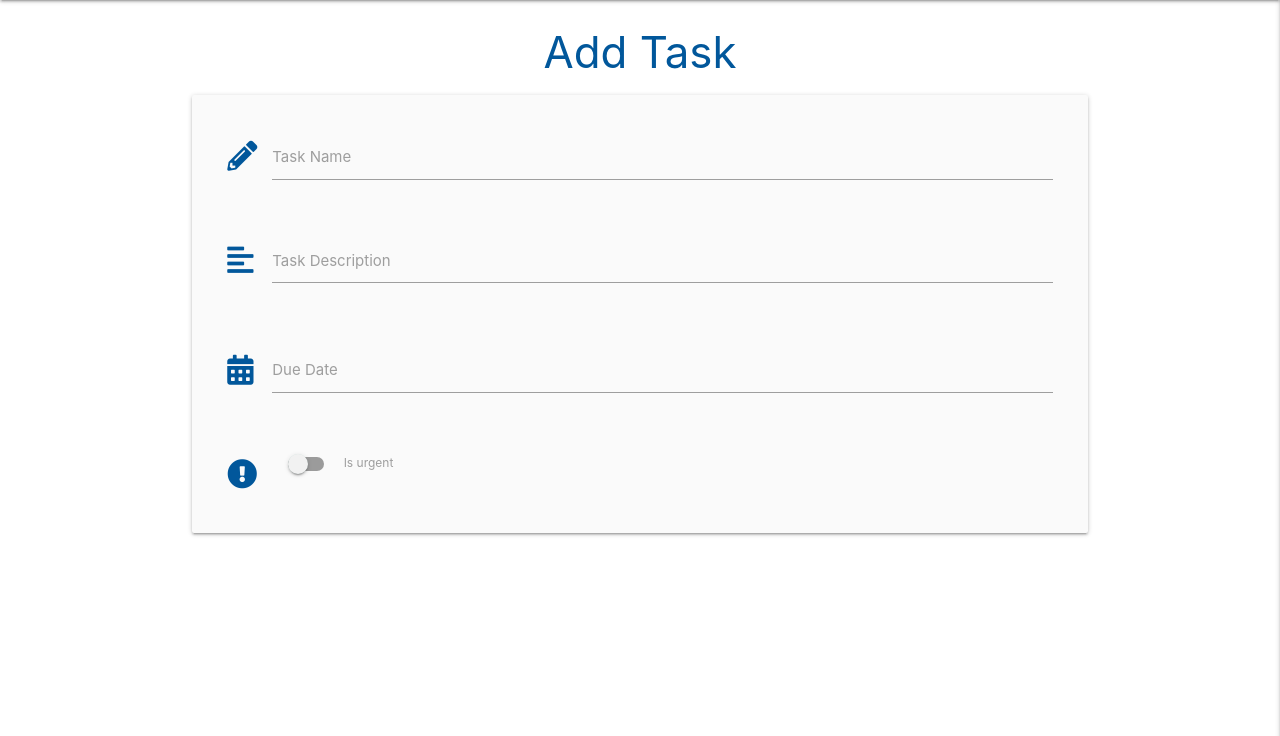
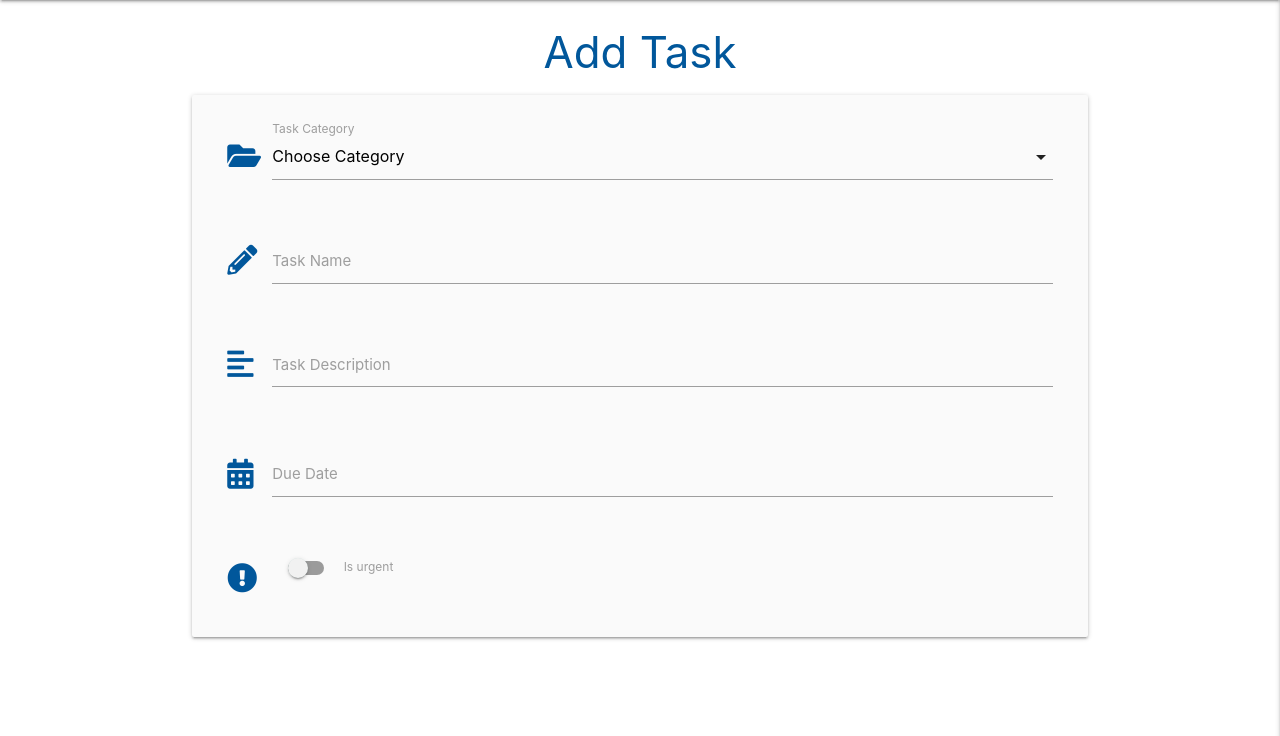
Before and after one commit to ANDREWAHN-UK/Mini-Project-Task-Manager, a Flask app: page /add_task in a window 1280 px wide. Shown: the part 64-800 px from the top of the page. Run offline with Flask 2, Linux system fonts and the light colour scheme; data that the repository does not hold is empty; some libraries are stand-ins or nearby versions.

Commit message:
templates - modified add_tasks.html with category dropdown

```diff
--- a/templates/add_task.html
+++ b/templates/add_task.html
@@ -7,6 +7,20 @@
 
 <div class="row card-panel grey lighten-5">
     <form class="col s12" method="POST" action="">
+
+        <div class="row">
+            <div class="input-field col s12">
+                <i class="fas fa-folder-open prefix light-blue-text text-darken-4"></i>
+                <select id="category_name" name="category_name" class="validate" required>
+                    <option value="" disabled selected>Choose Category</option>
+                    {% for category in categories %}
+                        <option value="{{ category.category_name }}">{{ category.category_name }}</option>
+                    {% endfor %}
+                </select>
+                <label for="category_name">Task Category</label>
+            </div>
+        </div>
+
         <div class="row">
             <div class="input-field col s12">
                 <i class="fas fa-pencil-alt prefix light-blue-text text-darken-4"></i>
@@ -15,6 +29,7 @@
                 <label for="task_name">Task Name</label>
             </div>
         </div>
+
         <div class="row">
             <div class="input-field col s12">
                 <i class="fas fa-align-left prefix light-blue-text text-darken-4"></i>
@@ -23,11 +38,11 @@
                 <label for="task_description">Task Description</label>
             </div>
         </div>
+
         <div class="row">
             <div class="input-field col s12">
                 <i class="fas fa-calendar-alt prefix light-blue-text text-darken-4"></i>
-                <input id="due_date" name="due_date" type="text" class=" datepicker validate"
-                    required>
+                <input id="due_date" name="due_date" type="text" class=" datepicker validate" required>
                 <label for="due_date">Due Date</label>
             </div>
         </div>
```
